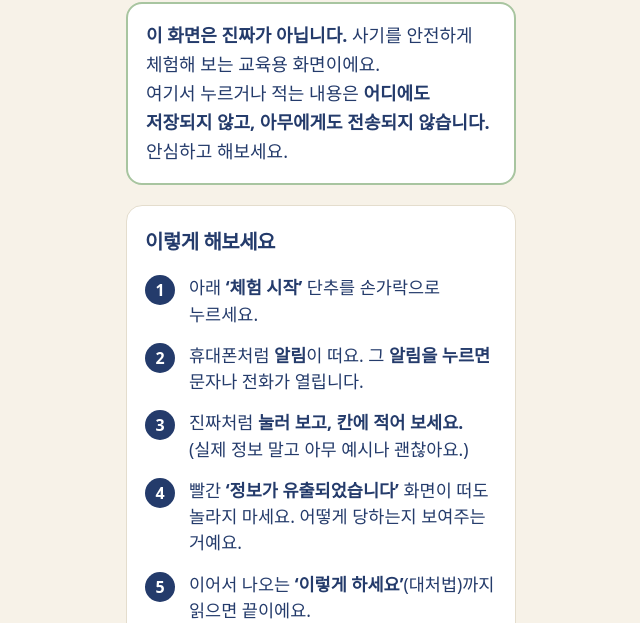
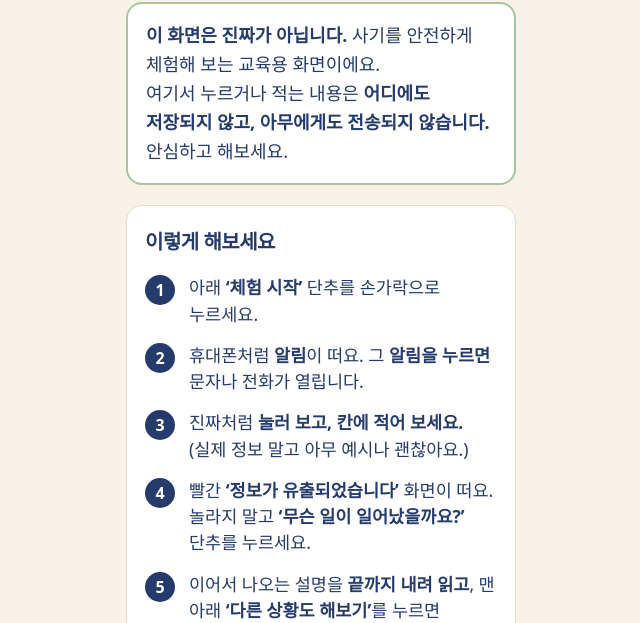
Before and after one commit to sooyooon/Scam-prevention, a plain HTML site: page index.html in a window 1280 px wide. Shown: the part 177-800 px from the top of the page, without its empty margins (319-959 px from the left). Drawn offline with Linux system fonts and the light colour scheme; a web font is replaced by a local one.

Commit message:
첫 화면 사용법에 유출 화면 단추·다른 상황도 해보기 흐름 명시
Co-Authored-By: Claude Opus 4.8 <noreply@anthropic.com>
Claude-Session: https://claude.ai/code/session_01A9u2m4bSsto2GDAwGaCvDn

```diff
--- a/index.html
+++ b/index.html
@@ -220,8 +220,8 @@
           <li><span class="n">1</span><div>아래 <b>‘체험 시작’</b> 단추를 손가락으로 누르세요.</div></li>
           <li><span class="n">2</span><div>휴대폰처럼 <b>알림</b>이 떠요. 그 <b>알림을 누르면</b> 문자나 전화가 열립니다.</div></li>
           <li><span class="n">3</span><div>진짜처럼 <b>눌러 보고, 칸에 적어 보세요.</b> (실제 정보 말고 아무 예시나 괜찮아요.)</div></li>
-          <li><span class="n">4</span><div>빨간 <b>‘정보가 유출되었습니다’</b> 화면이 떠도 놀라지 마세요. 어떻게 당하는지 보여주는 거예요.</div></li>
-          <li><span class="n">5</span><div>이어서 나오는 <b>‘이렇게 하세요’</b>(대처법)까지 읽으면 끝이에요.</div></li>
+          <li><span class="n">4</span><div>빨간 <b>‘정보가 유출되었습니다’</b> 화면이 떠요. 놀라지 말고 <b>‘무슨 일이 일어났을까요?’</b> 단추를 누르세요.</div></li>
+          <li><span class="n">5</span><div>이어서 나오는 설명을 <b>끝까지 내려 읽고</b>, 맨 아래 <b>‘다른 상황도 해보기’</b>를 누르면 끝이에요.</div></li>
         </ol>
       </div>
       <button class="btn intro-start" onclick="show('home')">체험 시작 ▶</button>
```
